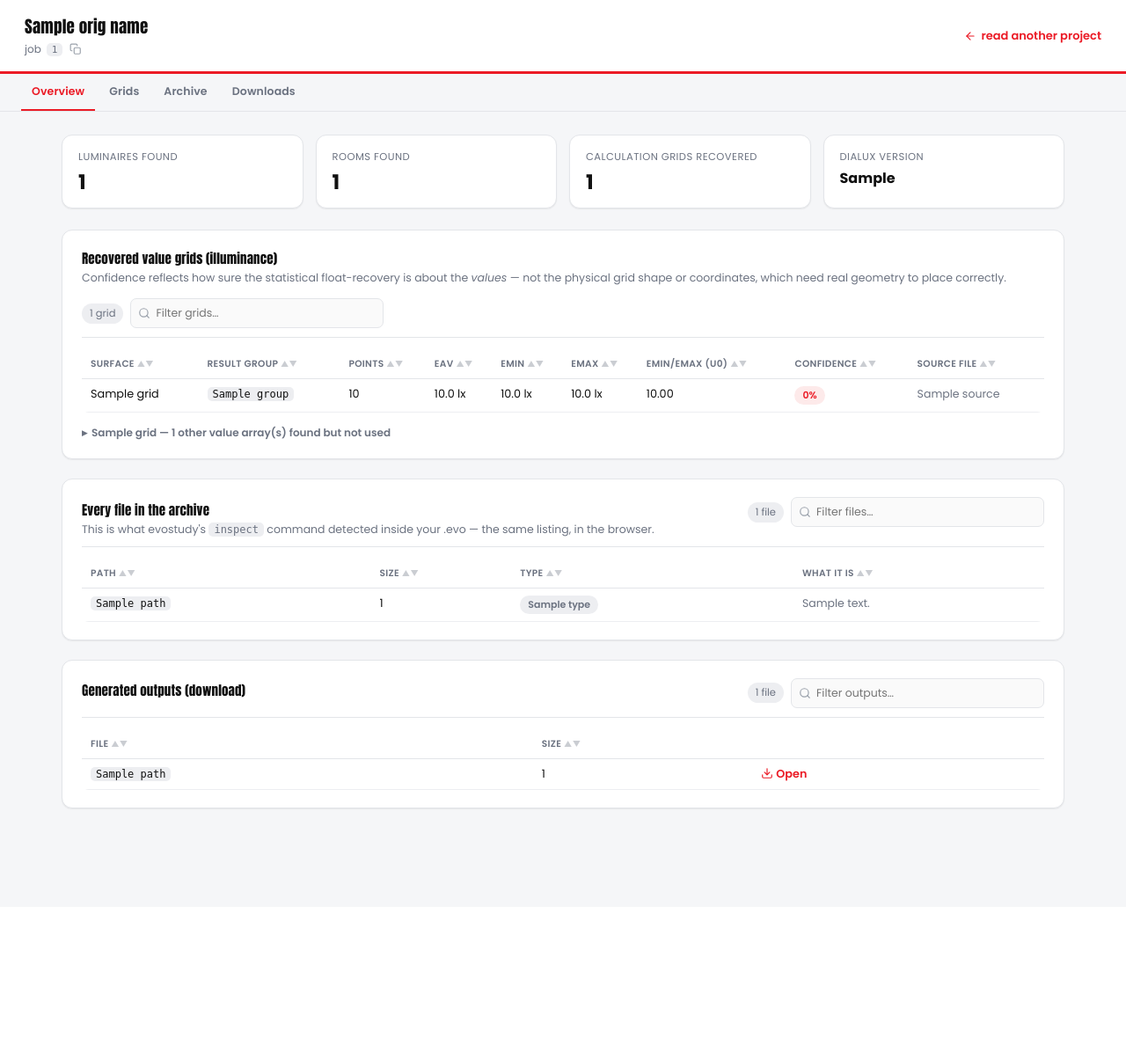
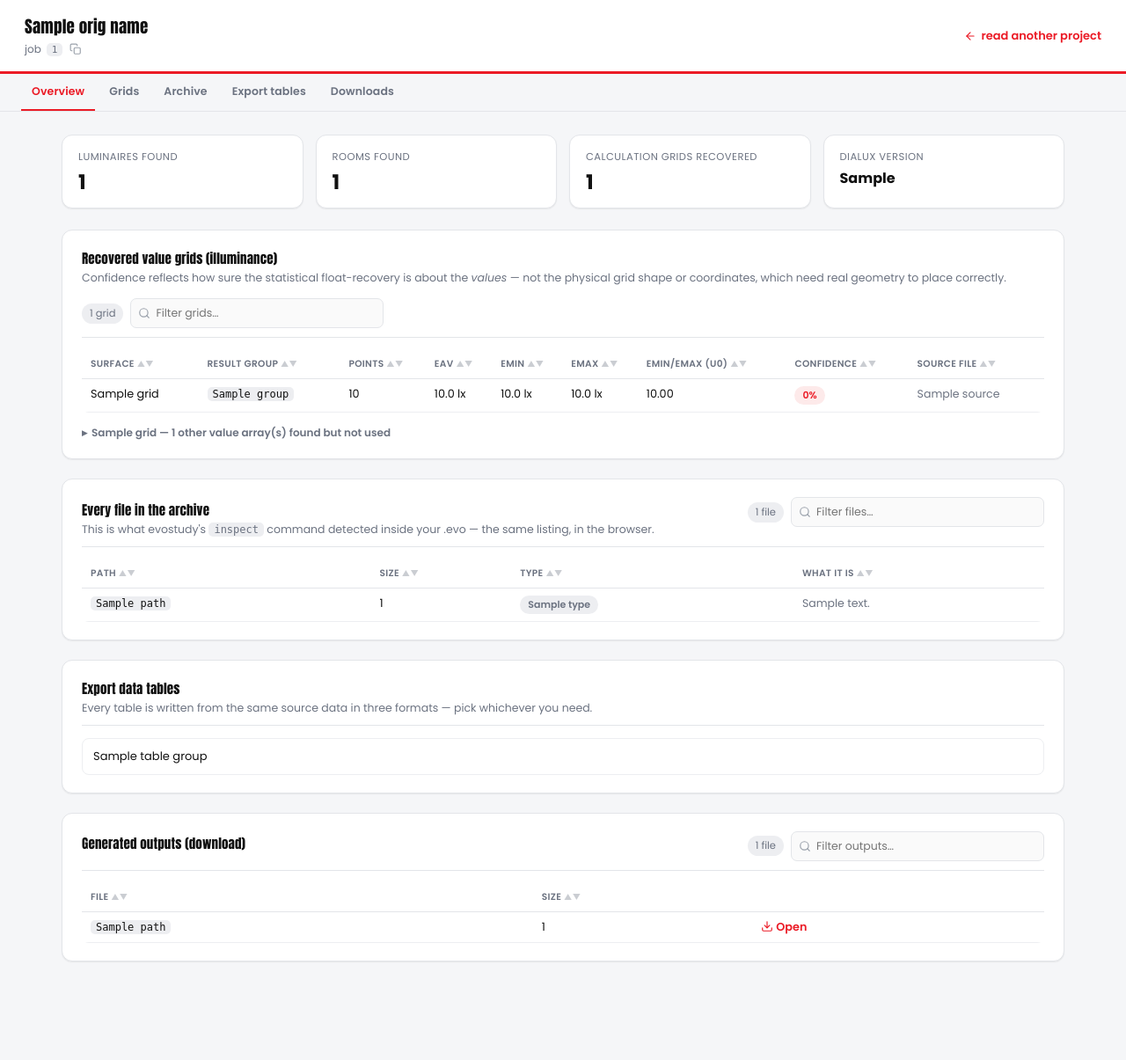
Before and after one commit to abubakr3800/evo-reader, a Flask app: template templates/result.html in a window 1280 px wide. Shown: the whole page at 88% size. Before the commit the page ends 920 px from the top, so only its background shows below. Run offline with Flask 3, Linux system fonts and the light colour scheme; the template is opened without the code that fills it: most values are stand-ins (such as "Sample title", 1, 10 or a date in 2020); some libraries are stand-ins or nearby versions.

Commit message:
workers 7

```diff
--- a/app.py
+++ b/app.py
@@ -176,12 +176,36 @@ def result(job_id):
             except Exception:
                 study_json = {}
 
+    # Group the three sibling formats of each table export (luminaires,
+    # rooms, results_summary, and each grid_N_* matrix) so the page can show
+    # one row with JSON / CSV / TXT buttons, instead of making the user hunt
+    # through the flat file list for the format they want.
+    table_groups = {}
+    TABLE_LABELS = {
+        "luminaires": "Luminaire schedule",
+        "rooms": "Room schedule",
+        "results_summary": "Results summary (Eav/Emin/Emax, uniformities, min/max points)",
+    }
+    for o in output_rows:
+        path = Path(o["path"])
+        if path.suffix.lower() not in (".json", ".csv", ".txt"):
+            continue
+        stem = path.stem
+        label = TABLE_LABELS.get(stem)
+        if label is None and stem.startswith("grid_"):
+            label = f"Grid — {stem.split('_', 2)[-1].replace('_', ' ')}"
+        if label is None:
+            continue
+        g = table_groups.setdefault(stem, {"label": label, "formats": {}})
+        g["formats"][path.suffix.lower().lstrip(".")] = o["path"]
+    table_groups = [table_groups[k] for k in sorted(table_groups)]
+
     return render_template(
         "result.html", job_id=job_id, orig_name=orig_name, error=None,
         pipeline_error=pipeline_error, file_rows=file_rows, output_rows=output_rows,
         has_dashboard=has_dashboard, has_calculations=has_calculations,
         has_pdf=has_pdf, has_images=has_images,
-        study_json=study_json,
+        study_json=study_json, table_groups=table_groups,
     )
 
 
--- a/templates/result.html
+++ b/templates/result.html
@@ -189,6 +189,7 @@
   {% if has_dashboard %}<a href="#dashboard-section">Dashboard</a>{% endif %}
   {% if has_calculations %}<a href="#calculations-section">Calculations</a>{% endif %}
   <a href="#archive">Archive</a>
+  {% if table_groups %}<a href="#table-downloads">Export tables</a>{% endif %}
   {% if output_rows %}<a href="#downloads">Downloads</a>{% endif %}
 </nav>
 
@@ -412,6 +413,33 @@
     </div>
   </section>
 
+  {% if table_groups %}
+  <section id="table-downloads">
+    <div class="section-head">
+      <div><h2>Export data tables</h2>
+        <p class="section-desc">Every table is written from the same source data in three formats — pick whichever you need.</p>
+      </div>
+    </div>
+    <div style="display:flex;flex-direction:column;gap:8px">
+      {% for g in table_groups %}
+      <div style="display:flex;justify-content:space-between;align-items:center;gap:12px;
+                  padding:10px 12px;border:1px solid var(--border-soft);border-radius:8px;flex-wrap:wrap">
+        <span style="font-size:13px">{{ g.label }}</span>
+        <span style="display:flex;gap:6px">
+          {% for fmt in ["json", "csv", "txt"] %}
+            {% if fmt in g.formats %}
+            <a class="btn secondary small" href="{{ url_for('serve_output', job_id=job_id, filename=g.formats[fmt]) }}" download>
+              {{ fmt.upper() }}
+            </a>
+            {% endif %}
+          {% endfor %}
+        </span>
+      </div>
+      {% endfor %}
+    </div>
+  </section>
+  {% endif %}
+
   {% if output_rows %}
   <section id="downloads">
     <div class="section-head">
```
